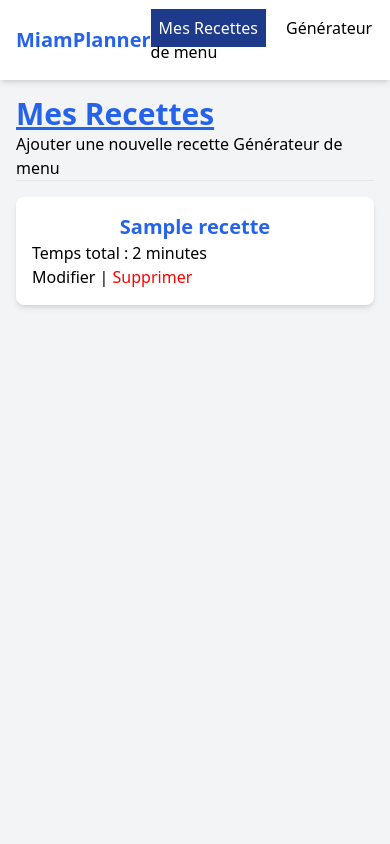
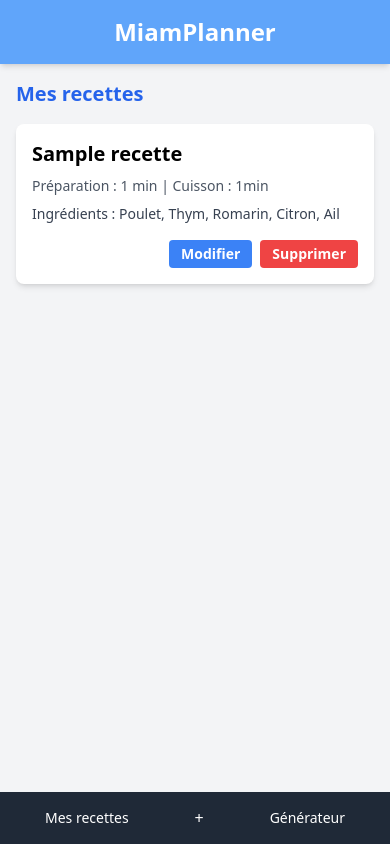
Before and after one commit to ClementLazzarini/MiamPlanner, a Django app: page / in a window 390 px wide. Run offline with Django 4.2, Linux system fonts and the light colour scheme; tables that the repository leaves empty hold one stand-in row (values such as "Sample post"); some libraries are stand-ins or nearby versions.

Commit message:
Redesign recette list and navigation UI
Updated recette_list.html to improve recipe card layout and styling, added ingredient and time details, and enhanced action buttons. Refactored base.html to use a fixed bottom navigation bar and a header, improving mobile usability. Adjusted custom button styles in styles.css for consistency with new UI elements.

```diff
--- a/recettes/templates/recettes/recette_list.html
+++ b/recettes/templates/recettes/recette_list.html
@@ -2,30 +2,28 @@
 
 {% block content %}
 
-    <h1 class="text-3xl font-bold text-blue-600 underline">Mes Recettes</h1>
+    <h1 class="font-bold text-blue-600 text-xl">Mes recettes</h1>
 
-    <a href="{% url 'recette_creer' %}" class="btn btn-add">Ajouter une nouvelle recette</a>
-    <a href="{% url 'generateur' %}">Générateur de menu</a>
+    <section class="grid grid-cols-1 mt-4 md:grid-cols-3 lg:grid-cols-4 gap-6">
+        {% for recette in object_list %}
+        <div class="bg-white rounded-lg shadow-md p-4">
+            <h3 class="text-xl font-semibold mb-2">
+                <a href="{% url 'recette_detail' pk=recette.pk %}" >
+                        {{ recette.nom }}
+                </a>
+            </h3>
+            <p class="text-gray-600 text-sm mb-2">Préparation : {{ recette.temps_preparation }} min | Cuisson : {{ recette.temps_cuisson }}min</p>
+            <p class="text-gray-700 text-sm">Ingrédients : Poulet, Thym, Romarin, Citron, Ail</p>
+            <div class="mt-4 flex justify-end space-x-2">
+                <a href="{% url 'recette_modifier' pk=recette.pk %}" class="bg-blue-500 hover:bg-blue-600 text-white font-bold py-1 px-3 rounded text-sm">Modifier</a>
+                <a href="{% url 'recette_supprimer' pk=recette.pk %}" class="bg-red-500 hover:bg-red-600 text-white font-bold py-1 px-3 rounded text-sm">Supprimer</a>
+            </div>
+        </div>
+        {% empty %}
+        <h2>Tu n'as pas encore ajouté de recette !</h2>
+        {% endfor %}
+    </section>
 
-    <hr>
 
-    <ul class="grid grid-cols-1 mt-4 md:grid-cols-3 lg:grid-cols-4 gap-6">
-        {% for recette in object_list %} <li class="bg-white p-4 rounded-lg shadow-md h-50">
-                <h2 class="text-xl font-semibold text-blue-600 hover:underline text-center">
-                    <a href="{% url 'recette_detail' pk=recette.pk %}" >
-                        {{ recette.nom }}
-                    </a>
-                </h2>
-
-                <p>Temps total : {{ recette.temps_total }} minutes</p>
-
-                <a href="{% url 'recette_modifier' pk=recette.pk %}">Modifier</a>
-                |
-                <a href="{% url 'recette_supprimer' pk=recette.pk %}" style="color:red;">Supprimer</a>
-            </li>
-        {% empty %}
-            <li>Tu n'as pas encore ajouté de recette !</li>
-        {% endfor %}
-    </ul>
 
 {% endblock %}
--- a/templates/base.html
+++ b/templates/base.html
@@ -8,21 +8,28 @@
 
     {% tailwind_css %}
 </head>
-<body class="bg-gray-100">
-    <nav>
-        <div class="container mx-auto p-4 bg-white shadow-md flex justify-between items-center wfull">
-            <a href="{% url 'recette_list' %}" class="text-xl font-bold text-blue-600">MiamPlanner</a>
-            <div class="float-right">
-                <a href="{% url 'recette_list' %}" class="p-2 mr-4 bg-blue-900 text-white">Mes Recettes</a>
-                <a href="{% url 'generateur' %}" class="btn btn-generate">Générateur de menu</a>
-            </div>
-        </div>
-    </nav>
-
-    <main class="container mx-auto p-4">
+<body class="bg-gray-100 font-sans antialiased flex flex-col min-h-screen">
+    <header class="bg-blue-400 p-4 text-white text-center text-2xl font-semibold shadow-md">
+        <a href="{% url 'recette_list' %}">MiamPlanner</a>
+    </header>
+    <main class="container flex-grow p-4 space-y-4 overflow-y-auto">
         {% block content %}
         {% endblock %}
     </main>
 
+    <nav class="fixed bottom-0 w-full bg-gray-800 text-white p-2 flex justify-around items-center relative z-10 ">
+        <a href="{% url 'recette_list' %}" class="flex flex-col items-center text-sm p-2 rounded hover:bg-gray-700">
+            Mes recettes
+        </a>
+
+        <div class="add-button">
+            <a href="{% url 'recette_creer' %}">+</a>
+        </div>
+
+        <a href="{% url 'generateur' %}" class="flex flex-col items-center text-sm p-2 rounded hover:bg-gray-700">
+            Générateur
+        </a>
+    </nav>
+
 </body>
 </html>
--- a/theme/static_src/src/styles.css
+++ b/theme/static_src/src/styles.css
@@ -19,16 +19,16 @@
 
 @layer components {
   .btn {
-    @apply px-4 py-2 text-white rounded font-semibold transition-colors duration-300;
+    @apply px-4 py-2 text-white  font-semibold transition-colors duration-300;
   }
 
   .btn-add {
 
-    @apply bg-green-600 hover:bg-green-800;
+    @apply bg-green-600 hover:bg-green-800 rounded-full p-8;
   }
 
   .btn-generate {
 
-    @apply bg-blue-900 hover:bg-blue-600;
+    @apply bg-blue-900 hover:bg-blue-600 rounded;
   }
 }
--- a/theme/static_src/src/styles.min.css
+++ b/theme/static_src/src/styles.min.css
@@ -1 +1 @@
-@source "../../../**/*.{html,py,js}";@layer base{html{scroll-behavior:smooth}}@layer components{.btn{@apply px-4 py-2 text-white rounded font-semibold transition-colors duration-300;}}
+@source "../../../**/*.{html,py,js}";@layer base{html{scroll-behavior:smooth}}@layer components{.btn{@apply px-4 py-2 text-white  font-semibold transition-colors duration-300;}}
```
